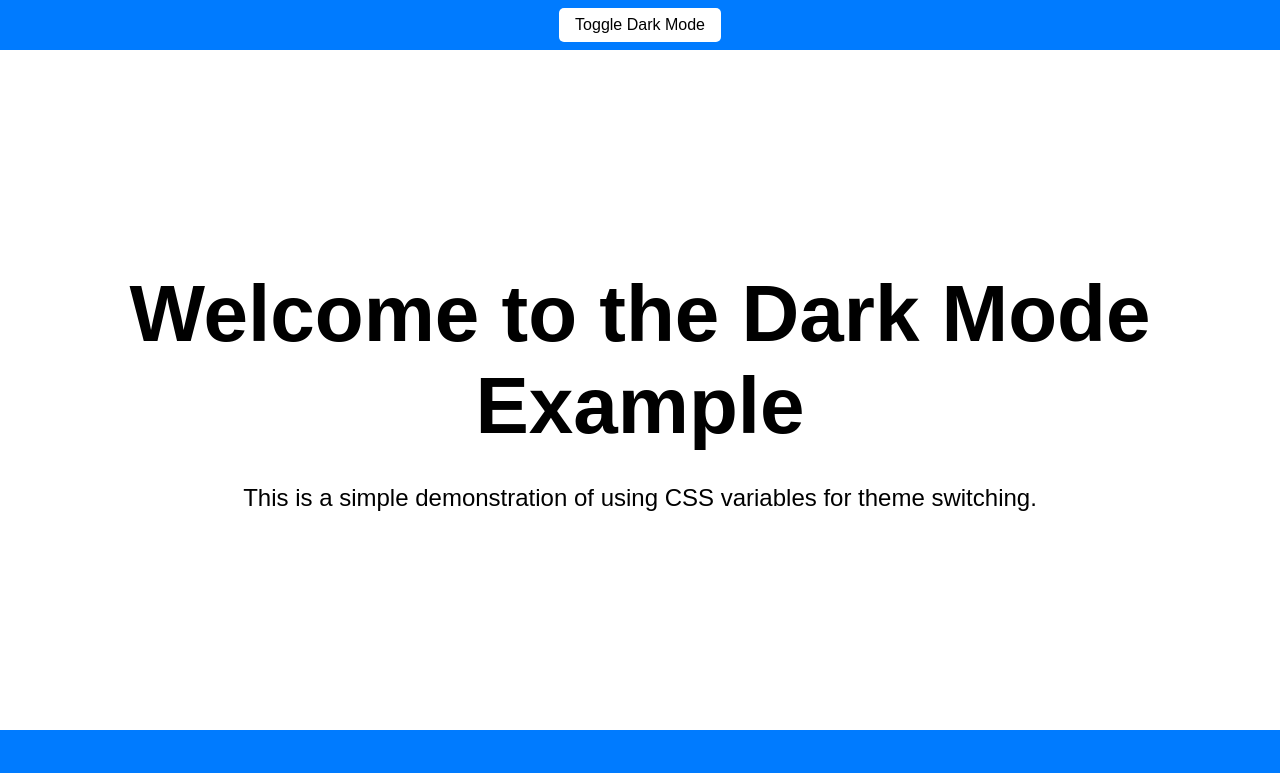
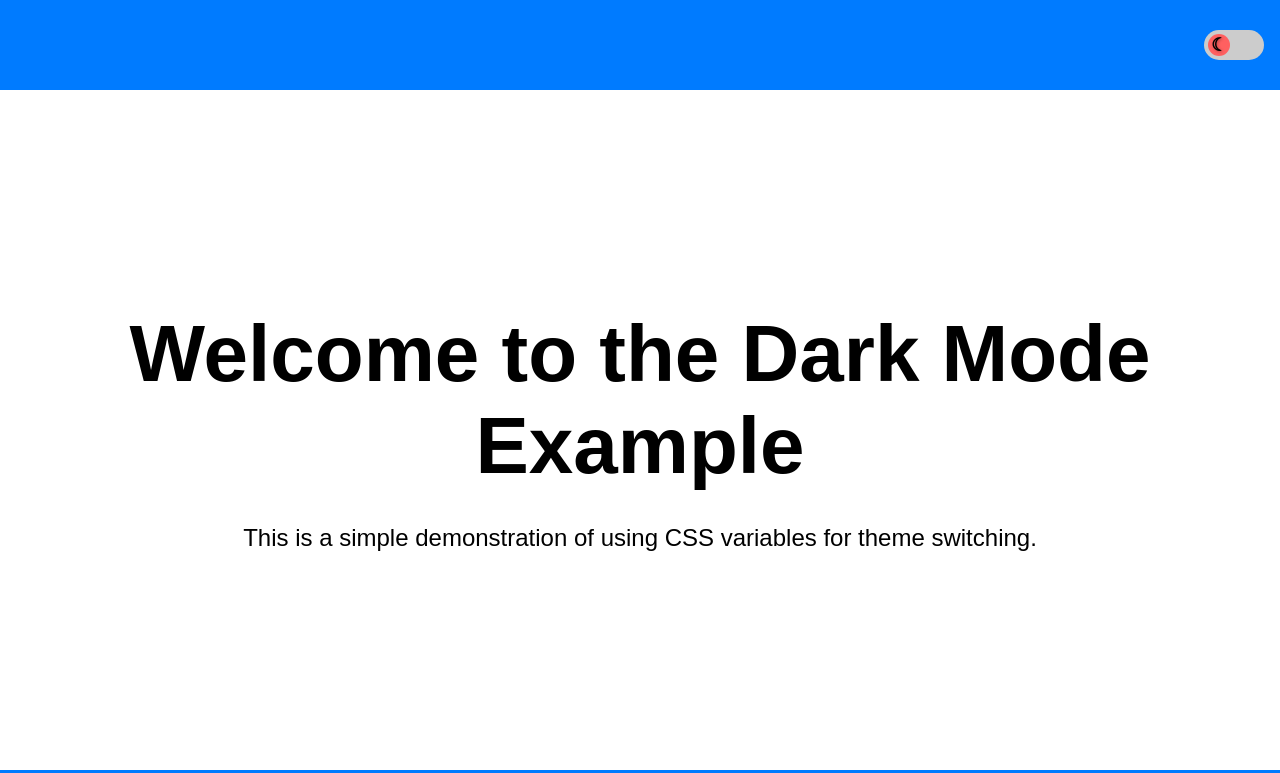
Before and after one commit to bertbigbite/advance-contact-card, a website: page index.html in a window 1280 px wide. Shown: the top 773 px of the page. Drawn offline with Linux system fonts and the light colour scheme.

Commit message:
Altered the toggle button to be a checkbox, to allow for styling as a toggle. Animated the toggle to improve the UI

```diff
--- a/index.html
+++ b/index.html
@@ -11,7 +11,10 @@
 
 <body>
   <header>
-    <button id="dark-mode-toggle">Toggle Dark Mode</button>
+    <div class="toggle-container">
+      <input type="checkbox" id="dark-mode-toggle" class="toggle-checkbox">
+      <label for="dark-mode-toggle" class="toggle-label"></label>
+  </div>
   </header>
   <main>
     <h1>Welcome to the Dark Mode Example</h1>
--- a/styles.css
+++ b/styles.css
@@ -7,7 +7,7 @@
   --button-bg: #fff;
   --button-text: #000;
   --button-hover-bg: #0056b3;
-  --button-hover-text: #fff;
+  --button-hover-text:  rgb(255, 96, 96);
   --header-footer-height: 60px;
   --nav-text-color:var(--secondary-text-color);
 }
@@ -19,7 +19,7 @@
   --secondary-text-color: #000;
   --accent-color: rgb(255, 96, 96);
   --button-bg: #000;
-  --button-text: #fff;
+  --button-text: #000000;
   --button-hover-bg: #8a60d1;
   --button-hover-text: #fff;
   --nav-text-color:var(--secondary-text-color);
@@ -43,21 +43,80 @@ body {
   font-family: Arial, sans-serif;
   display: flex;
   flex-direction: column;
-  transition: background-color 0.7s, color 0.7s;
+  transition: background 0.7s, color 0.7s;
 }
 
-/* Header and Footer */
-header,
-footer {
+/* Header */
+header {
+  display:flex;
+  justify-content:end;
+  align-items:center;
   background-color: var(--accent-color, #cccccc); /* Fallback */
   color: var(--bg-color, #ffffff); /* Fallback */
-  height: var(--header-footer-height, 60px); /* Fallback */
+  min-height: calc(var(--header-footer-height) * 1.5); /* The calc() function allows calculations to be made within the css */
+  padding: 1rem;
+}
+
+/* Header content styles */
+
+/* Container to hold the toggle switch */
+.toggle-container {
+  position: relative;
+  width: 60px;
+  height: 30px;
+}
+
+/* Hide the default checkbox input */
+.toggle-checkbox {
+  display: none;
+}
+
+/* Style the switch background */
+.toggle-label {
+  display: block;
+  width: 100%;
+  height: 100%;
+  background: #ccc; /* Default light mode background */
+  border-radius: 30px; /* Rounded edges for a pill shape */
+  cursor: pointer;
+  position: relative;
+  transition: background 0.4s ease; /* Smooth transition when toggled */
+}
+
+/* Style the switch knob (slider) */
+.toggle-label::after {
   display: flex;
+  justify-content: center;
   align-items: center;
-  justify-content: center;
-  text-align: center;
-  padding: 0.5rem;
+  content: "\263E"; /* Required for a pseudo-element */
+  font-size:18px;
+  color: var(--button-text);
+  font-weight:bold;
+  text-shadow: 1px 1px 3px rgba(0, 0, 0, 0.3);
+  width: 22px;
+  height: 22px;
+  background: rgb(255, 96, 96); /* White color for the knob */
+  position: absolute;
+  top: 4px;
+  left: 4px; /* Start position (left side) */
+  border-radius: 50%; /* Make it a circle */
+  transition: transform 0.4s ease, background 0.4s ease, content 1s ease; /* Animate movement */
 }
+
+/* Change the background when the checkbox is checked */
+.toggle-checkbox:checked + .toggle-label {
+  /* This is the adjacent sibling combinator (+), which selects the .toggle-label element immediately after .toggle-checkbox. */
+  background: #000000; /* Dark mode background */
+}
+
+/* Move the knob to the right when checked */
+.toggle-checkbox:checked + .toggle-label::after {
+  content: "\263C"; /* Required for a pseudo-element */
+  transform: translateX(30px) rotate(90deg); /* Moves the knob to the right */
+  background: #007bff; /* Yellow color (like a sun) */
+  color: var(--button-text);
+}
+
 
 /* Main Section */
 main {
@@ -103,6 +162,9 @@ button:hover {
 footer {
   display: flex;
   justify-content: space-between;
+  background-color: var(--accent-color, #cccccc); /* Fallback */
+  color: var(--bg-color, #ffffff); /* Fallback */
+  height: var(--header-footer-height, 60px); /* Fallback */
   gap: 40px;
   align-items: flex-end;
   bottom: 0;
@@ -155,7 +217,7 @@ footer {
 
 .footer_contact nav a:hover,
 .footer_contact div a:hover {
-  color: #e56753; /* Light red for hover effect */
+  color: var(--button-hover-text); /* Light red for hover effect */
   cursor: pointer;
 }
 
```
